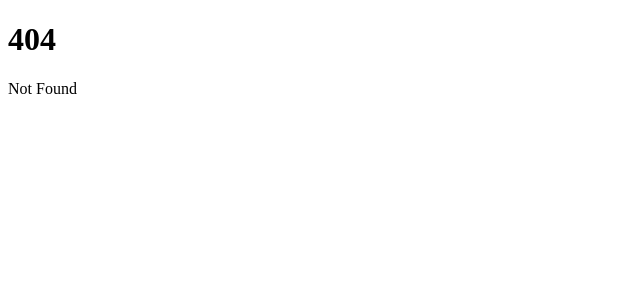
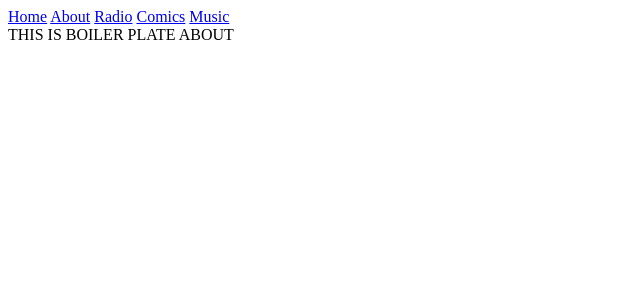
Before and after one commit to dr-gazpacho/portfolio, a SvelteKit app: page /about in a window 1280 px wide. Before the commit this address had no page. Shown: the top 300 px of the page, without its empty margins (0-640 px from the left). Built offline with nearby package versions, Linux system fonts and the light colour scheme.

Commit message:
boiler plate routing - either refactor or use components later

```diff
--- a/src/routes/+layout.svelte
+++ b/src/routes/+layout.svelte
@@ -8,4 +8,12 @@
 	<link rel="icon" href={favicon} />
 </svelte:head>
 
+<nav>
+	<a href="/">Home</a>
+	<a href="/about">About</a>
+	<a href="/radio">Radio</a>
+	<a href="/comics">Comics</a>
+	<a href="/music">Music</a>
+</nav>
+
 {@render children?.()}
--- /dev/null
+++ b/src/routes/about/+page.svelte
@@ -0,0 +1 @@
+<div>THIS IS BOILER PLATE ABOUT</div>
--- /dev/null
+++ b/src/routes/comics/+page.svelte
@@ -0,0 +1 @@
+<div>THIS IS BOILER PLATE COMICS</div>
--- /dev/null
+++ b/src/routes/music/+page.svelte
@@ -0,0 +1 @@
+<div>THIS IS BOILER PLATE MUSIC</div>
--- /dev/null
+++ b/src/routes/radio/+page.svelte
@@ -0,0 +1 @@
+<div>THIS IS BOILER PLATE RADIO</div>
```
Also changed, not shown: jsconfig.json (line endings or trailing spaces).
